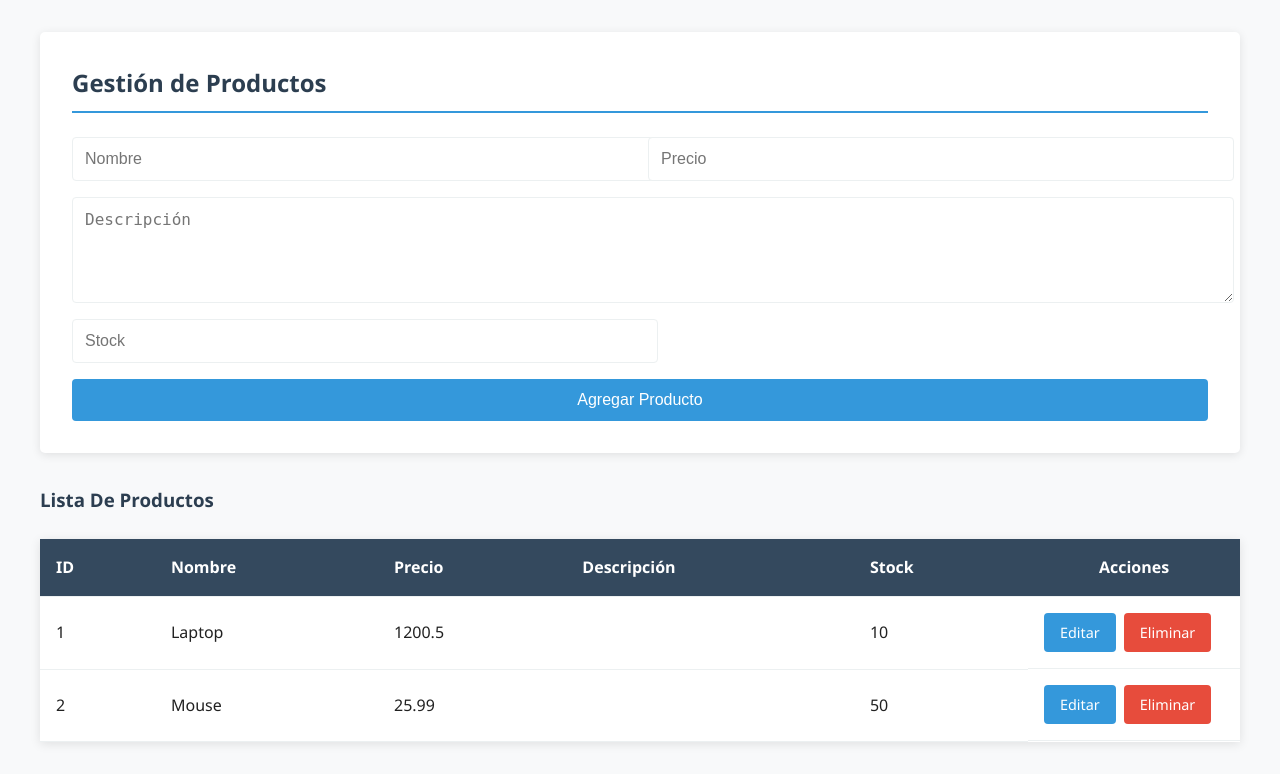
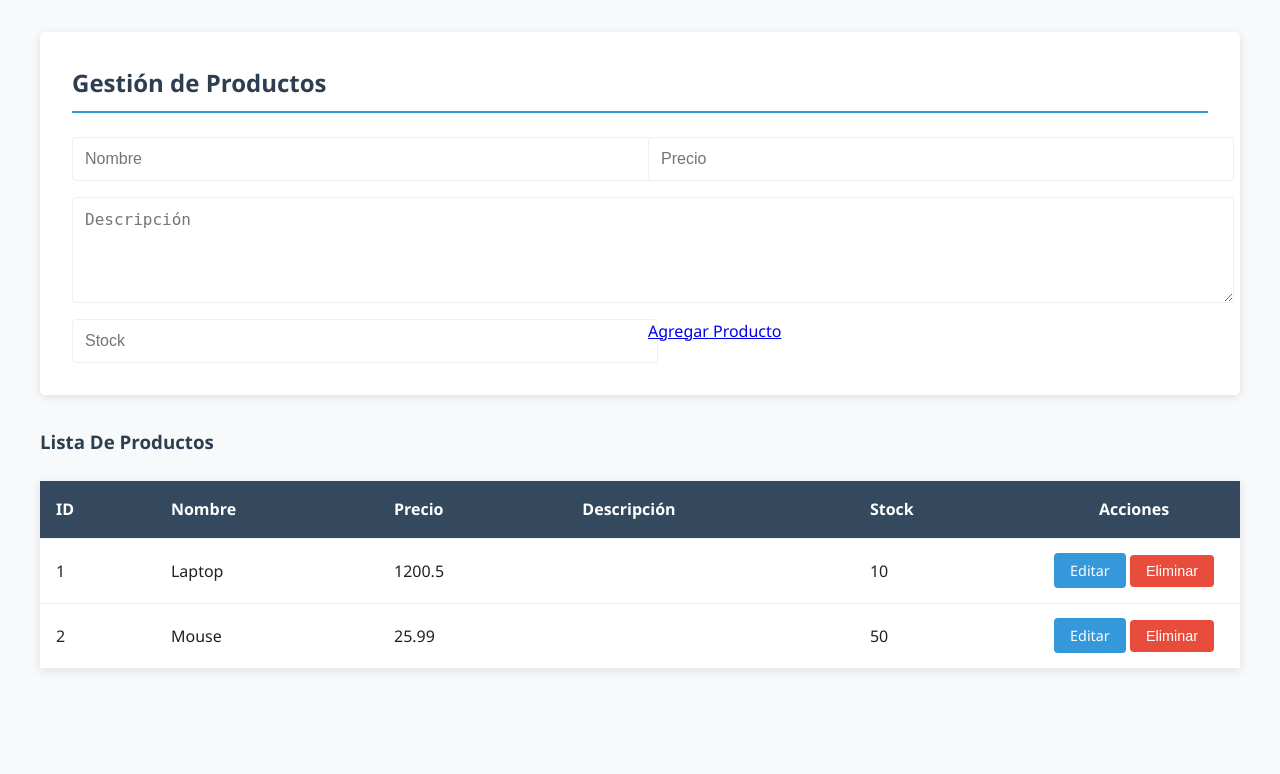
Before and after one commit to Lizeth1511/tiendavirtual_a, a Flask app: page /productos in a window 1280 px wide. Shown: the part 232-1006 px from the top of the page. After the commit the page ends 903 px from the top, so only its background shows below. Run offline with Flask 3, Linux system fonts and the light colour scheme; some libraries are stand-ins or nearby versions.

Commit message:
productos.html

```diff
--- a/templates/productos.html
+++ b/templates/productos.html
@@ -232,7 +232,7 @@ document.getElementById('btnProductos').addEventListener('click', async () => {
                 <input type="number" name="precio" placeholder="Precio" step="0.01" required>
                 <textarea name="descripcion" placeholder="Descripción" required></textarea>
                 <input type="number" name="stock" placeholder="Stock" required>
-                <button type="submit">Agregar Producto</button>
+                <a href="{{ url_for('agregar_producto') }}" class="btn-agregar">Agregar Producto</a>
             </div>
         </form>
     </div>
@@ -254,10 +254,12 @@ document.getElementById('btnProductos').addEventListener('click', async () => {
             <td>{{ producto.precio }}</td>
             <td>{{ producto.descripcion }}</td>
             <td>{{ producto.stock }}</td>
-            <td class="acciones">
-                <a href="{{ url_for('actualizar_producto', id=producto.id) }}" class="btn-editar">Editar</a>
-                <a href="{{ url_for('eliminar_producto', id=producto.id) }}" class="btn-eliminar">Eliminar</a>
-            </td>
+            <td>
+              <a href="{{ url_for('editar_producto', id=producto.id) }}" class="btn-editar">Editar</a>
+            <form action="{{ url_for('eliminar_producto', id=producto.id) }}" method="POST" style="display:inline;">
+             <button type="submit" class="btn-eliminar" onclick="return confirm('¿Eliminar este producto?')">Eliminar</button>
+            </form>
+           </td>
         </tr>
         {% endfor %}
     </table>
```
